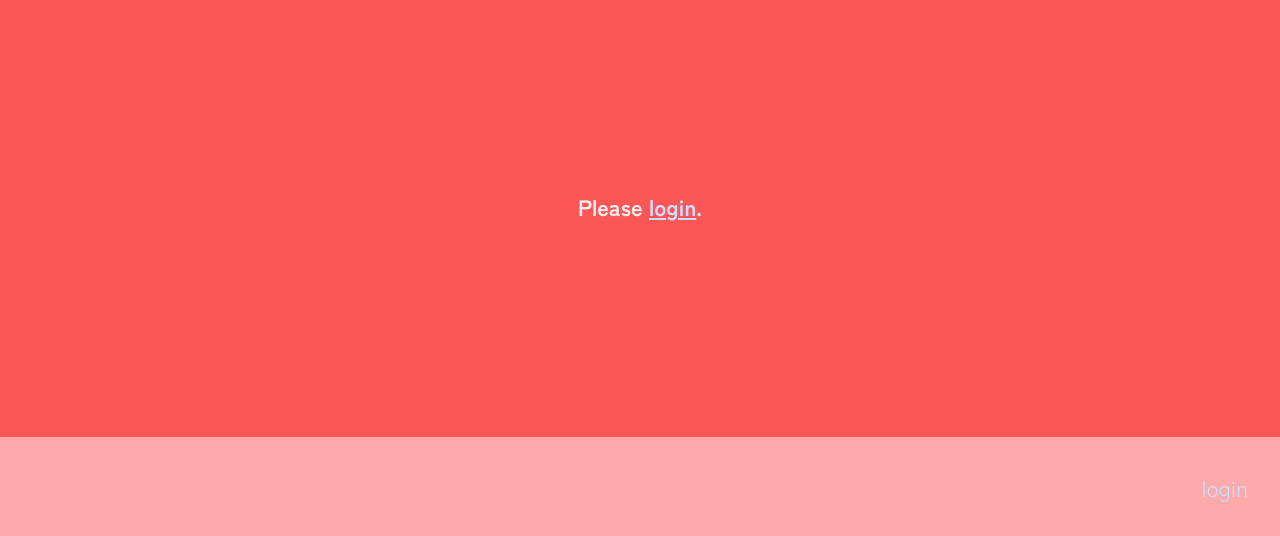
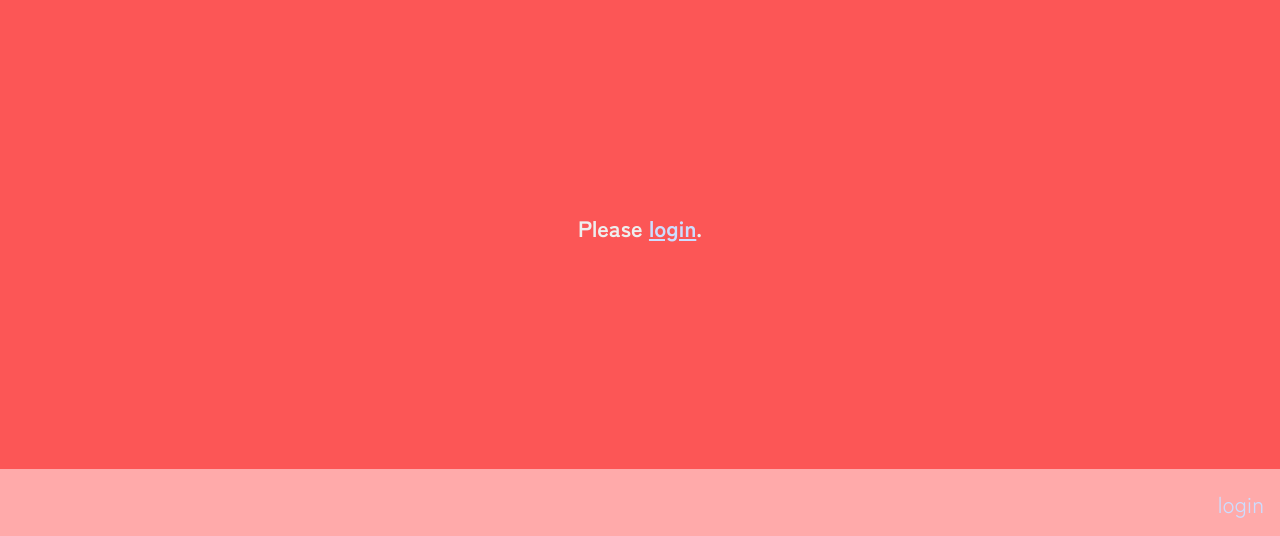
Before and after one commit to wlmac/scavenger, a Django app: template scavenger2022/core/templates/core/gate.html in a window 1280 px wide. Shown: the part 264-800 px from the top of the page. Run offline with Django 4.2, Linux system fonts and the light colour scheme; the template is opened without the code that fills it, so the values that code supplies are empty; parts of the project's set-up code (start-up, migrations or seed data) failed here and were passed over.

Commit message:
base: reduce padding

```diff
--- a/scavenger2022/core/static/core/base.css
+++ b/scavenger2022/core/static/core/base.css
@@ -148,8 +148,8 @@ a:visited {
 }
 
 .main-header {
-  width: calc(100vw - 4rem);
-  padding: 2rem;
+  width: calc(100vw - 2 * 1rem);
+  padding: 1rem;
   color: #111;
 
   display: flex;
```
